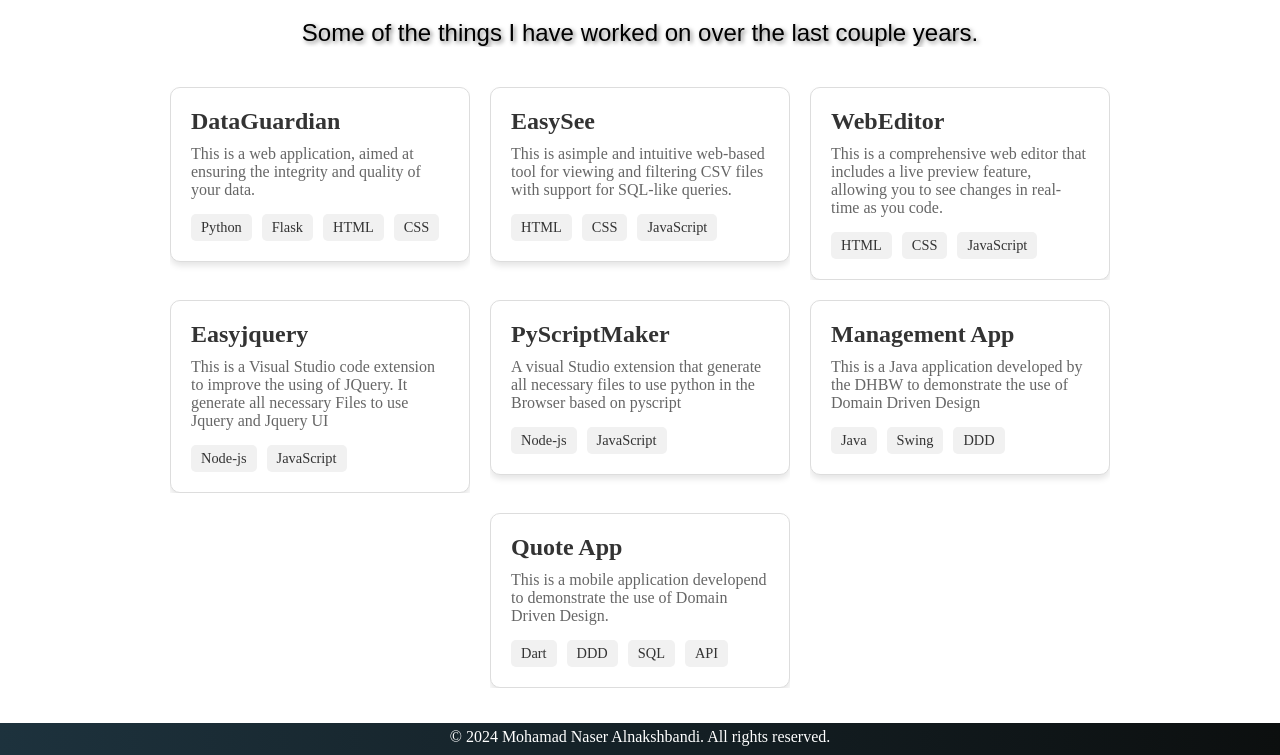
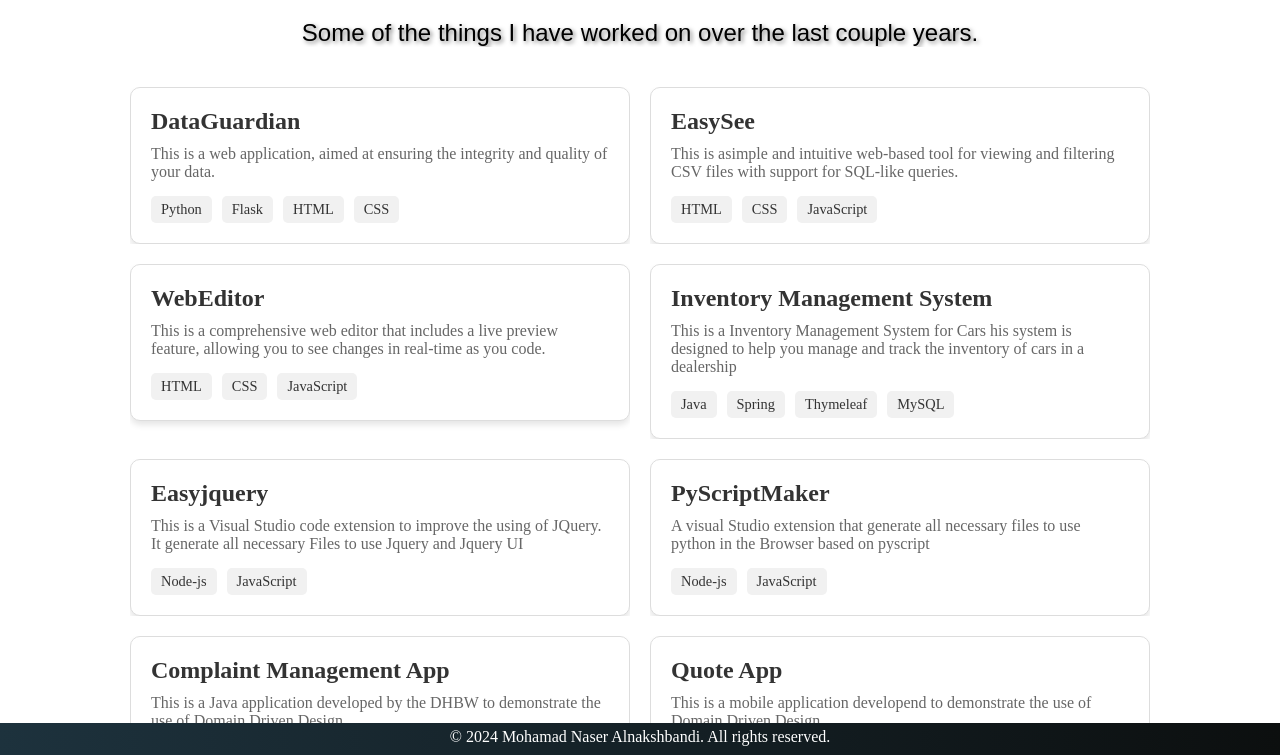
Before and after one commit to Mohmad-Naser-alnakeshbandi/Portfolio, a plain HTML site: page index.html in a window 1280 px wide. Shown: the part 1517-2272 px from the top of the page. Drawn offline with Linux system fonts and the light colour scheme; a web font is replaced by a local one.

Commit message:
update projects

```diff
--- a/index.html
+++ b/index.html
@@ -143,6 +143,21 @@
           </div>
         </a>
 
+        <a href="https://github.com/Mohmad-Naser-alnakeshbandi/InventoryManagementSystem">
+          <div class="project-card">
+            <div class="project-name">Inventory Management System</div>
+            <div class="project-description">
+              This is a Inventory Management System  for Cars his system is designed to help you manage and track the inventory of cars in a dealership
+            </div>
+            <ul class="used-technologies">
+              <li>Java</li>
+              <li>Spring</li>
+              <li>Thymeleaf</li>
+              <li>MySQL</li>
+            </ul>
+          </div>
+        </a>
+
         <a href="https://github.com/Mohmad-Naser-alnakeshbandi/easy-jquery">
           <div class="project-card">
             <div class="project-name">Easyjquery</div>
@@ -173,7 +188,7 @@
 
         <a href="https://github.com/Mohmad-Naser-alnakeshbandi/ASE2">
           <div class="project-card">
-            <div class="project-name">Management App</div>
+            <div class="project-name">Complaint  Management App</div>
             <div class="project-description">
               This is a Java application developed by the DHBW to demonstrate the
               use of Domain Driven Design
--- a/style.css
+++ b/style.css
@@ -165,7 +165,7 @@ font-size: 1.5em;
   border-radius: 10px;
   box-shadow: 0 4px 6px rgba(0, 0, 0, 0.1);
   padding: 20px;
-  width: 300px;
+  max-width: 500px;
   transition: transform 0.3s, box-shadow 0.3s;
 }
 
```
